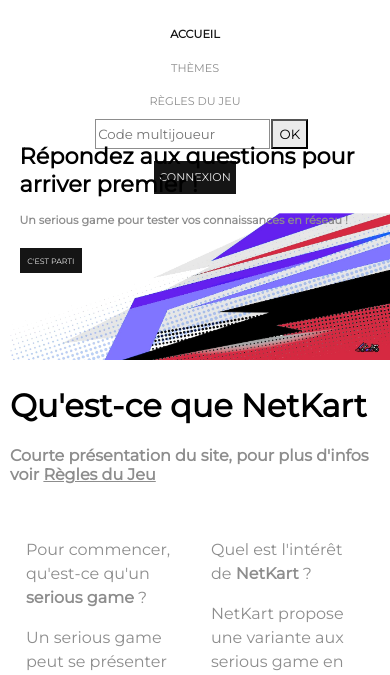
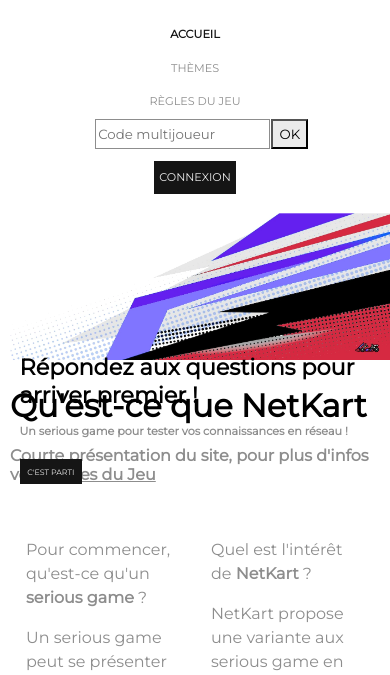
Before and after one commit to SAE-2A-IUT/NetKart-S1, a PHP site: page /pages/homepage.php in a window 390 px wide. Shown: the top 675 px of the page. Run offline with PHP 8.4, Linux system fonts and the light colour scheme.

Commit message:
fix(homepage): change the position of element for responsive view

```diff
--- a/assets/style/main.css
+++ b/assets/style/main.css
@@ -107,6 +107,14 @@ body {
     }
 }
 
+@media screen and (max-width: 570px) {
+    .preview-game {
+        top: 40%;
+        left: 5%;
+        font-size: 70%;
+    }
+}
+
 /* styles for the scrollbar */
 ::-webkit-scrollbar {
     width: 10px; /* width of the scrollbar */
```
